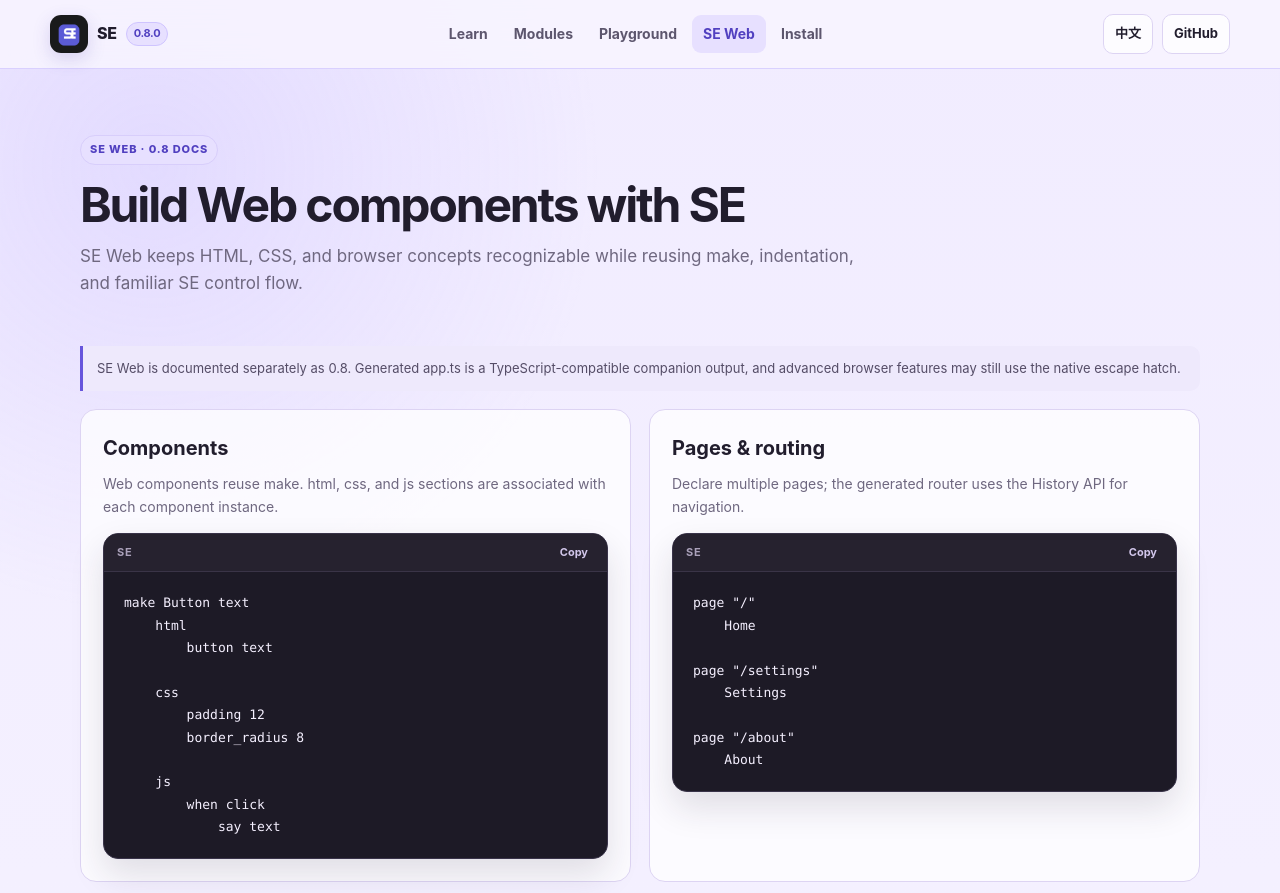
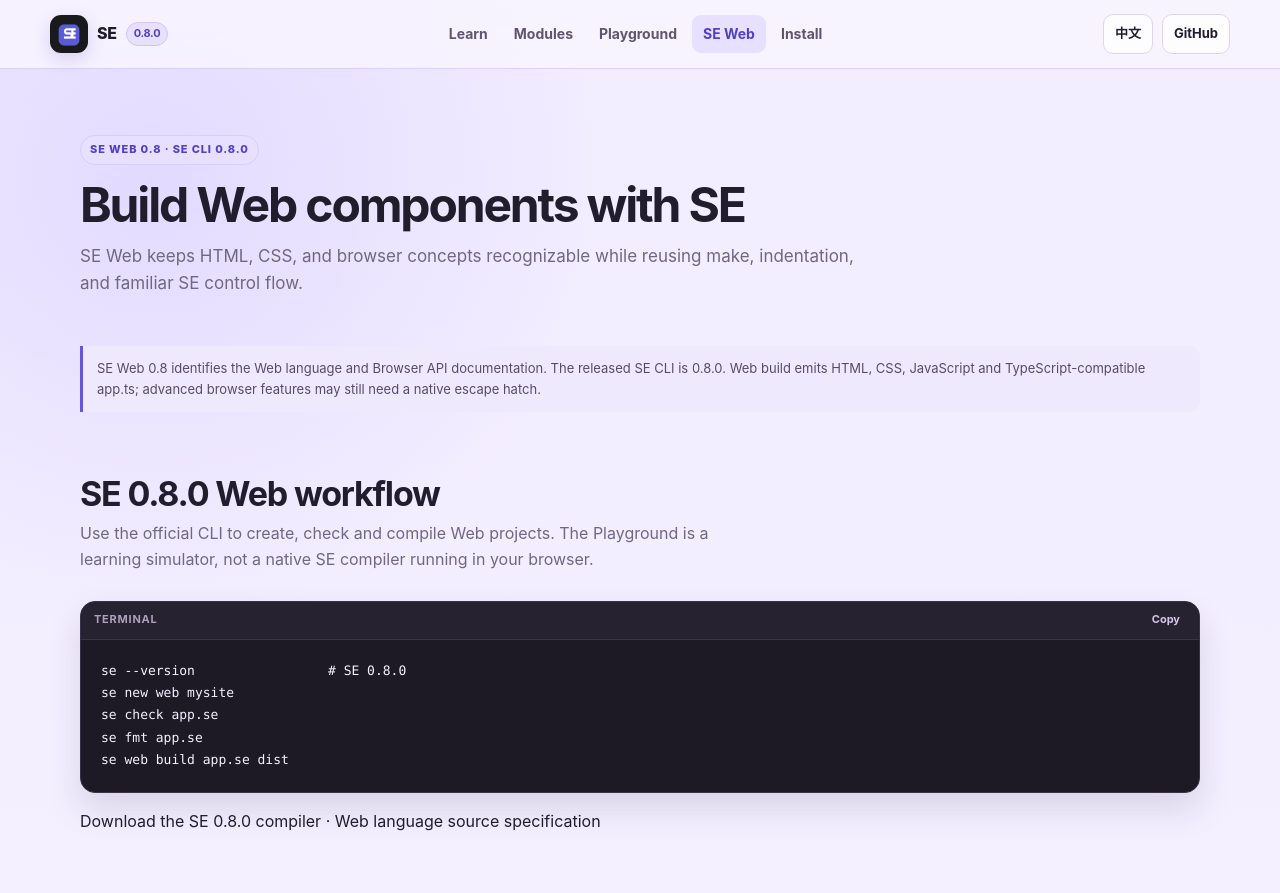
Before and after one commit to funlearnstudio/SE-web, a Next.js app: page /web in a window 1280 px wide. Shown: the top 893 px of the page. Built offline with nearby package versions, Linux system fonts and the light colour scheme.

Commit message:
docs(se-web): clarify 0.8.0 core versus Web 0.8, refresh workflow and site README

```diff
--- a/app/web/page.tsx
+++ b/app/web/page.tsx
@@ -10,13 +10,18 @@ export default function WebPage() {
   return (
     <div className="container" style={{ paddingBottom: 72 }}>
       <PageIntro
-        eyebrow="SE WEB · 0.8 DOCS"
+        eyebrow="SE WEB 0.8 · SE CLI 0.8.0"
         title={zh ? '用 SE 描述 Web component' : 'Build Web components with SE'}
         description={zh ? 'SE Web 保留熟悉的 HTML、CSS 與 browser 概念，同時沿用 make、縮排與 SE control flow。' : 'SE Web keeps HTML, CSS, and browser concepts recognizable while reusing make, indentation, and familiar SE control flow.'}
       />
       <div className="notice">
-        {zh ? 'SE Web 採獨立的 0.8 版本文件。產生的 app.ts 是 TypeScript-compatible companion output；進階 browser 功能仍可能需要 native escape hatch。' : 'SE Web is documented separately as 0.8. Generated app.ts is a TypeScript-compatible companion output, and advanced browser features may still use the native escape hatch.'}
+        {zh ? 'SE Web 0.8 是 Web 語言／Browser API 文件版本；正式 SE CLI 版本是 0.8.0，兩者不是不同的可安裝編譯器。Web build 產生 HTML、CSS、JavaScript 及 TypeScript-compatible app.ts；進階瀏覽器操作仍可能需要 native escape hatch。' : 'SE Web 0.8 identifies the Web language and Browser API documentation. The released SE CLI is 0.8.0. Web build emits HTML, CSS, JavaScript and TypeScript-compatible app.ts; advanced browser features may still need a native escape hatch.'}
       </div>
+      <section className="section-tight">
+        <div className="section-heading"><div><h2>{zh ? "SE 0.8.0 的 Web 開發流程" : "SE 0.8.0 Web workflow"}</h2><p>{zh ? "使用正式 SE CLI 建立、檢查並編譯 Web 專案。網站 Playground 只是教學用模擬器，不會在瀏覽器執行原生編譯器。" : "Use the official CLI to create, check and compile Web projects. The Playground is a learning simulator, not a native SE compiler running in your browser."}</p></div></div>
+        <CodeBlock title="Terminal" code={"se --version                 # SE 0.8.0\nse new web mysite\nse check app.se\nse fmt app.se\nse web build app.se dist"} />
+        <p><a href="https://github.com/funlearnstudio/SE/releases/tag/v0.8.0" target="_blank" rel="noreferrer">{zh ? "下載 SE 0.8.0 正式編譯器" : "Download the SE 0.8.0 compiler"}</a> · <a href="https://github.com/funlearnstudio/SE/blob/main/docs/web-language-0.8-zh-TW.md" target="_blank" rel="noreferrer">{zh ? "Web 語言原始規格" : "Web language source specification"}</a></p>
+      </section>
       <div className="web-guide-grid">
         <section className="guide-card">
           <h2>{zh ? 'Component' : 'Components'}</h2>
```
